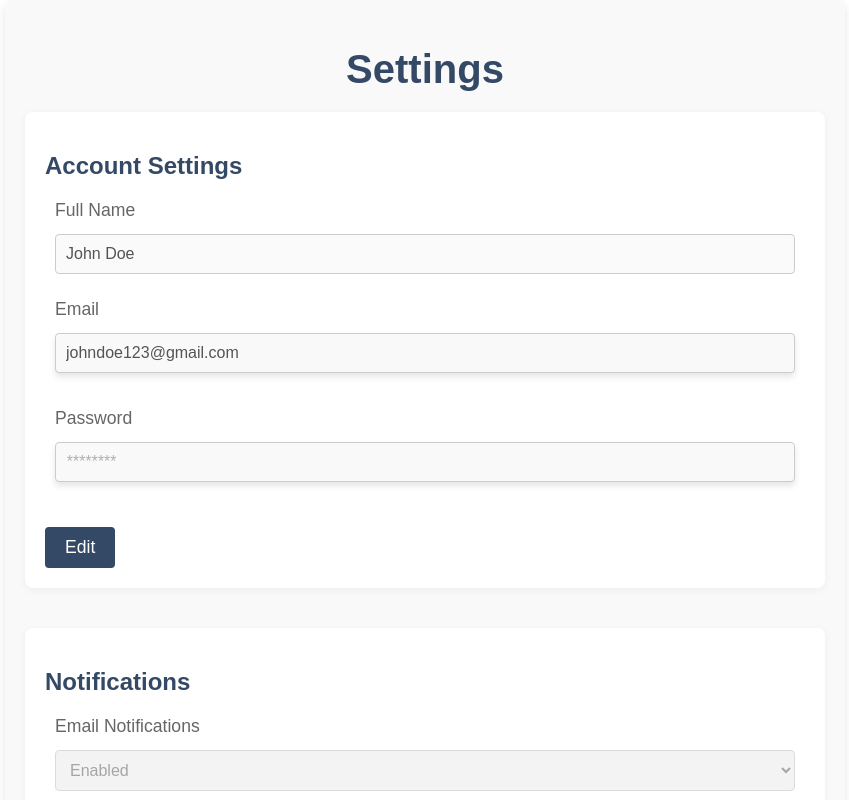
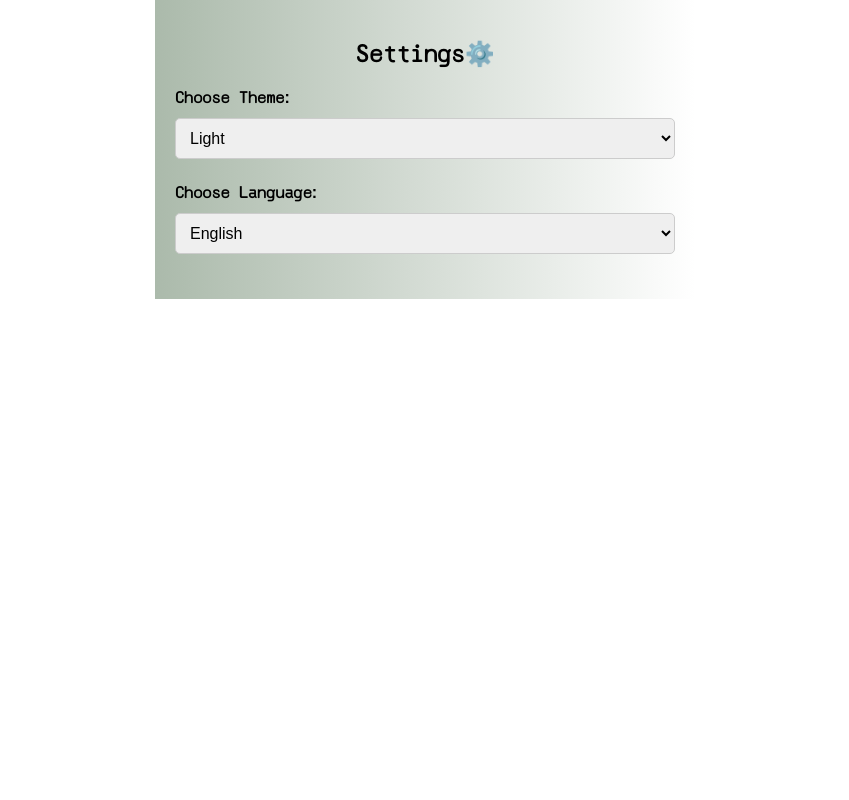
Before and after one commit to leeeeffff/DevSocHackthon, a React (Vite) app: page /Settings in a window 1280 px wide. Shown: the whole page, without its empty margins (215-1064 px from the left). Built offline with nearby package versions, Linux system fonts and the light colour scheme.

Commit message:
Adjusted logo and did more stuff

```diff
--- a/src/components/Navbaradvice.jsx
+++ b/src/components/Navbaradvice.jsx
@@ -16,7 +16,7 @@ const Navbar = () => {
         </Link>
       </div>
 
-      <div className='rightSide'>
+      <div className='profileSide'>
         <div
           className="profile-container"
           onMouseEnter={() => setDropdownOpen(true)}
--- a/src/pages/Settings.jsx
+++ b/src/pages/Settings.jsx
@@ -1,139 +1,41 @@
 import React, { useState } from 'react';
-import '../style/Settings.css'; // Link to your CSS file
+import '../style/Settings.css';
 
 const Settings = () => {
-  const [formData, setFormData] = useState({
-    fullName: 'John Doe',
-    email: 'johndoe123@gmail.com',
-    password: '',
-    emailNotifications: 'Enabled',
-    smsNotifications: 'Enabled',
-    theme: 'light'
-  });
+  const [theme, setTheme] = useState('light');
+  const [language, setLanguage] = useState('English');
 
-  const [isEditing, setIsEditing] = useState(false);
-
-  // Handle input change for the form fields
-  const handleInputChange = (e) => {
-    const { name, value } = e.target;
-    setFormData({
-      ...formData,
-      [name]: value,
-    });
+  const handleThemeChange = (e) => {
+    setTheme(e.target.value);
+    document.body.setAttribute('data-theme', e.target.value); // Example of how you could apply the theme globally
   };
 
-  // Handle theme change (light or dark mode)
-  const handleThemeChange = (e) => {
-    const { value } = e.target;
-    setFormData({
-      ...formData,
-      theme: value,
-    });
-  };
-
-  // Toggle editing mode for the form
-  const toggleEditing = () => {
-    setIsEditing(!isEditing);
+  const handleLanguageChange = (e) => {
+    setLanguage(e.target.value);
   };
 
   return (
-    <div className={`settings-page ${formData.theme === 'dark' ? 'dark-theme' : ''}`}>
-      <h1 className="settings-title">Settings</h1>
+    <div className="settings-page">
+      <h2>Settings⚙️</h2>
 
-      {/* Account Settings Section */}
-      <div className="settings-section">
-        <h2>Account Settings</h2>
-        <div className="form-group">
-          <label>Full Name</label>
-          <input
-            type="text"
-            name="fullName"
-            value={formData.fullName}
-            onChange={handleInputChange}
-            disabled={!isEditing}
-          />
-        </div>
-        <div className="form-group">
-          <label>Email</label>
-          <input
-            type="email"
-            name="email"
-            value={formData.email}
-            onChange={handleInputChange}
-            disabled={!isEditing}
-          />
-        </div>
-        <div className="form-group">
-          <label>Password</label>
-          <input
-            type="password"
-            name="password"
-            placeholder="********"
-            onChange={handleInputChange}
-            disabled={!isEditing}
-          />
-        </div>
-        <button className="save-button" onClick={toggleEditing}>
-          {isEditing ? 'Save Changes' : 'Edit'}
-        </button>
+      <div className="settings-option">
+        <label htmlFor="theme-select">Choose Theme:</label>
+        <select id="theme-select" value={theme} onChange={handleThemeChange}>
+          <option value="light">Light</option>
+          <option value="dark">Dark</option>
+          <option value="system">System Default</option>
+        </select>
       </div>
 
-      {/* Notifications Section */}
-      <div className="settings-section">
-        <h2>Notifications</h2>
-        <div className="form-group">
-          <label>Email Notifications</label>
-          <select
-            name="emailNotifications"
-            value={formData.emailNotifications}
-            onChange={handleInputChange}
-            disabled={!isEditing}
-          >
-            <option value="Enabled">Enabled</option>
-            <option value="Disabled">Disabled</option>
-          </select>
-        </div>
-        <div className="form-group">
-          <label>SMS Notifications</label>
-          <select
-            name="smsNotifications"
-            value={formData.smsNotifications}
-            onChange={handleInputChange}
-            disabled={!isEditing}
-          >
-            <option value="Enabled">Enabled</option>
-            <option value="Disabled">Disabled</option>
-          </select>
-        </div>
-        <button className="save-button">Update Notifications</button>
-      </div>
-
-      {/* Theme Section */}
-      <div className="settings-section">
-        <h2>Theme</h2>
-        <div className="theme-options">
-          <label>
-            <input
-              type="radio"
-              name="theme"
-              value="light"
-              checked={formData.theme === 'light'}
-              onChange={handleThemeChange}
-            />
-            Light Mode
-          </label>
-          <label>
-            <input
-              type="radio"
-              name="theme"
-              value="dark"
-              checked={formData.theme === 'dark'}
-              onChange={handleThemeChange}
-            />
-            Dark Mode
-          </label>
-        </div>
-        <button className="save-button">Apply Theme</button>
+      <div className="settings-option">
+        <label htmlFor="language-select">Choose Language:</label>
+        <select id="language-select" value={language} onChange={handleLanguageChange}>
+          <option value="English">English</option>
+          <option value="Spanish">Spanish</option>
+          <option value="French">French</option>
+          <option value="German">German</option>
+          <option value="Chinese">Chinese</option>
+        </select>
       </div>
     </div>
   );
--- a/src/style/Navbar.css
+++ b/src/style/Navbar.css
@@ -5,6 +5,19 @@
     font-style: normal;
 }
 
+.navbar {
+    display: flex;
+    justify-content: space-between;
+    align-items: center;
+    padding: 10px 30px;
+    background-color: #ffffff;
+    height: 60px;
+    width: 100%;
+    position: fixed;
+    top: 0;
+    z-index: 1000;
+    font-family: 'CsClaireMono', sans-serif;
+  }
 
 
   .leftSide img {
--- a/src/style/Navbaradvice.css
+++ b/src/style/Navbaradvice.css
@@ -63,3 +63,8 @@
   .dropdown-item:hover {
     background-color: #e0e0e0;
   }
+
+  .profileSide {
+    margin-top: 20px;
+    margin-right: 27px;
+  }
--- a/src/style/ProfilePage.css
+++ b/src/style/ProfilePage.css
@@ -1,8 +1,9 @@
 .profile-page {
-    padding: 40px;
     background-color: #F0F4EF;
     background: linear-gradient(0.25turn, #abbaab, #ffffff);
     min-height: 93.5vh;
+    height: calc(100vh);
+    overflow-y: auto;
   }
 
   .header {
--- a/src/style/Settings.css
+++ b/src/style/Settings.css
@@ -1,120 +1,28 @@
-/* General Settings Page Styling */
 .settings-page {
-    max-width: 800px;
+    padding: 20px;
+    max-width: 500px;
     margin: 0 auto;
-    padding: 20px;
-    font-family: 'Arial', sans-serif;
-    color: #333;
-    background-color: #f9f9f9;
-    border-radius: 8px;
-    box-shadow: 0px 4px 10px rgba(0, 0, 0, 0.1);
+    background: linear-gradient(0.25turn, #abbaab, #ffffff);
   }
 
-  .dark-theme {
-    background-color: #2c2c2c;
-    color: #fff;
-  }
-
-  .dark-theme input,
-  .dark-theme select {
-    background-color: #444;
-    color: #fff;
-    border: 1px solid #555;
-  }
-
-  /* Title */
-  .settings-title {
+  h2 {
     text-align: center;
-    font-size: 2.5em;
-    margin-bottom: 20px;
-    font-weight: bold;
-    color: #344966;
-  }
-
-  /* Section Styling */
-  .settings-section {
-    margin-bottom: 40px;
-    padding: 20px;
-    background-color: #fff;
-    border-radius: 8px;
-    box-shadow: 0px 2px 8px rgba(0, 0, 0, 0.05);
-  }
-
-  .settings-section h2 {
-    font-size: 1.5em;
-    margin-bottom: 20px;
-    color: #344966;
-  }
-
-  .dark-theme .settings-section {
-    background-color: #333;
-  }
-
-  /* Form Group Styling */
-  .form-group {
     margin-bottom: 20px;
   }
 
-  .form-group label {
-    display: block;
-    font-size: 1.1em;
-    margin-bottom: 8px;
-    color: #666;
+  .settings-option {
+    margin-bottom: 20px;
   }
 
-  .form-group input,
-  .form-group select {
+  label {
+    display: block;
+    font-weight: bold;
+    margin-bottom: 5px;
+  }
+
+  select {
     width: 100%;
     padding: 10px;
-    font-size: 1em;
-    border-radius: 4px;
     border: 1px solid #ccc;
+    border-radius: 5px;
   }
-
-  .form-group input:focus,
-  .form-group select:focus {
-    outline: none;
-    border-color: #344966;
-    box-shadow: 0 0 5px rgba(52, 73, 102, 0.2);
-  }
-
-  /* Theme Options */
-  .theme-options {
-    display: flex;
-    justify-content: space-between;
-    padding: 10px 0;
-  }
-
-  .theme-options label {
-    font-size: 1.2em;
-    cursor: pointer;
-    color: #333;
-  }
-
-  /* Save Button */
-  .save-button {
-    padding: 10px 20px;
-    background-color: #344966;
-    color: white;
-    border: none;
-    border-radius: 4px;
-    font-size: 1.1em;
-    cursor: pointer;
-  }
-
-  .save-button:hover {
-    background-color: #1e3047;
-  }
-
-  .save-button:focus {
-    outline: none;
-    box-shadow: 0 0 5px rgba(52, 73, 102, 0.5);
-  }
-
-  /* Responsive Design */
-  @media (max-width: 600px) {
-    .theme-options {
-      flex-direction: column;
-      align-items: center;
-    }
-  }
```
Also changed, not shown: src/ai/degree_plan_reasoning.txt. Lines whose indentation alone changed are shown as unchanged.
